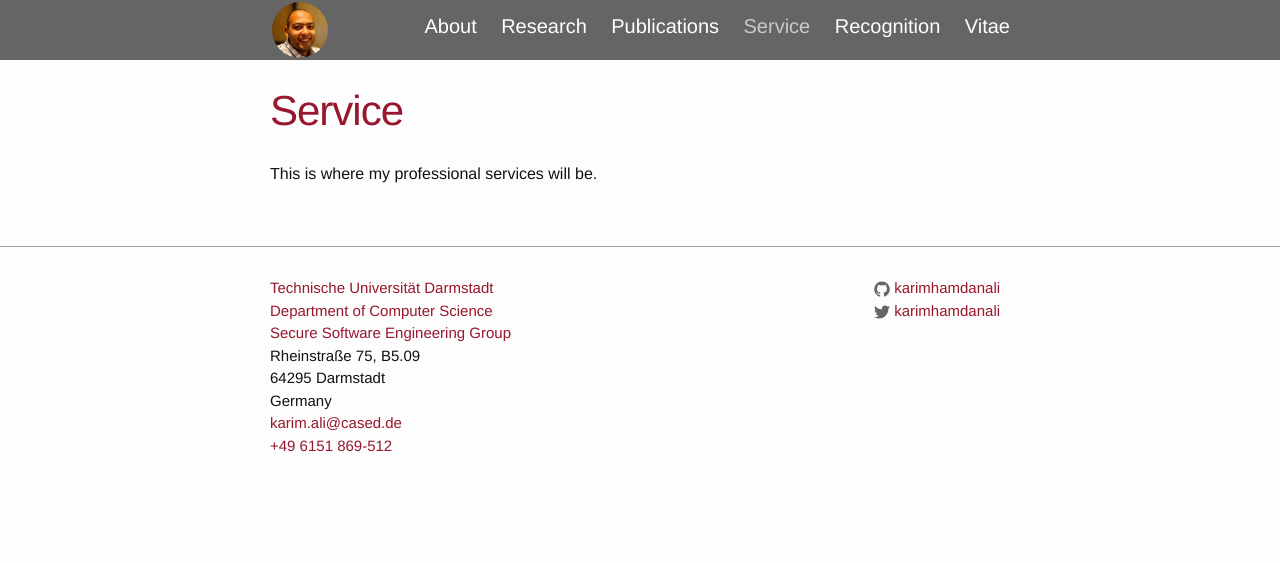
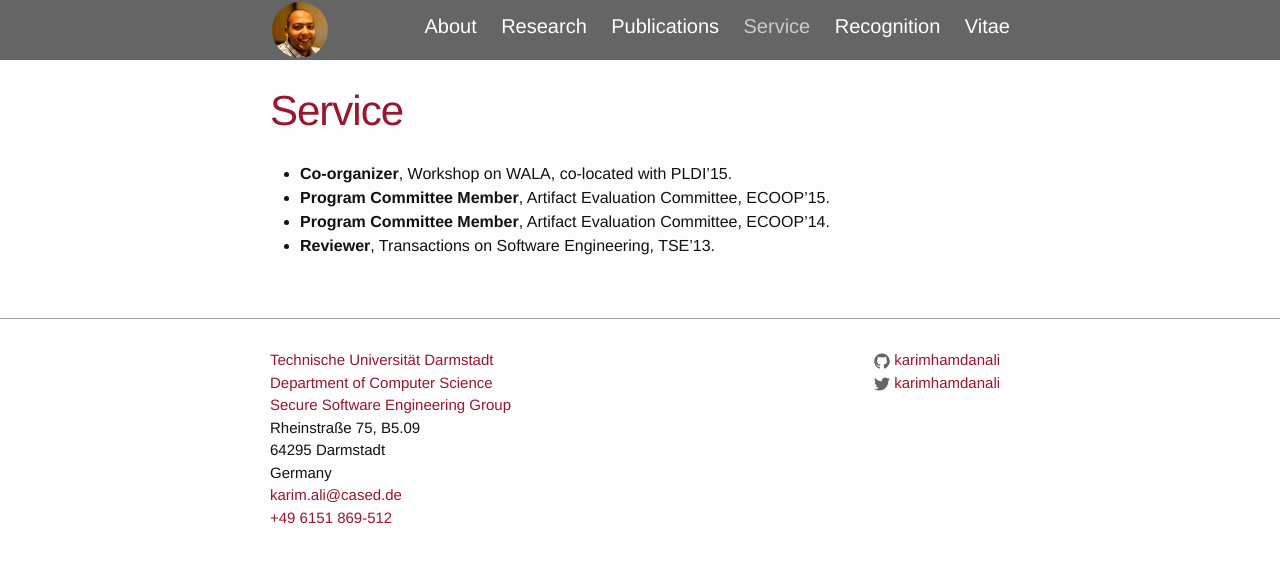
Before and after one commit to karimhamdanali/karimhamdanali.github.io, a Jekyll site: the page built from nav/service.md, in a window 1280 px wide. Shown: the top 563 px of the page. Built offline with Jekyll 4.4.1, drawn with Linux system fonts in a browser that asks for light colours.

Commit message:
service page

```diff
--- a/nav/service.md
+++ b/nav/service.md
@@ -7,4 +7,7 @@ weight: 4
 group: service
 ---
 
-This is where my professional services will be.
+* **Co-organizer**, Workshop on WALA, co-located with PLDI'15.
+* **Program Committee Member**, Artifact Evaluation Committee, ECOOP'15.
+* **Program Committee Member**, Artifact Evaluation Committee, ECOOP'14.
+* **Reviewer**, Transactions on Software Engineering, TSE'13.
```
